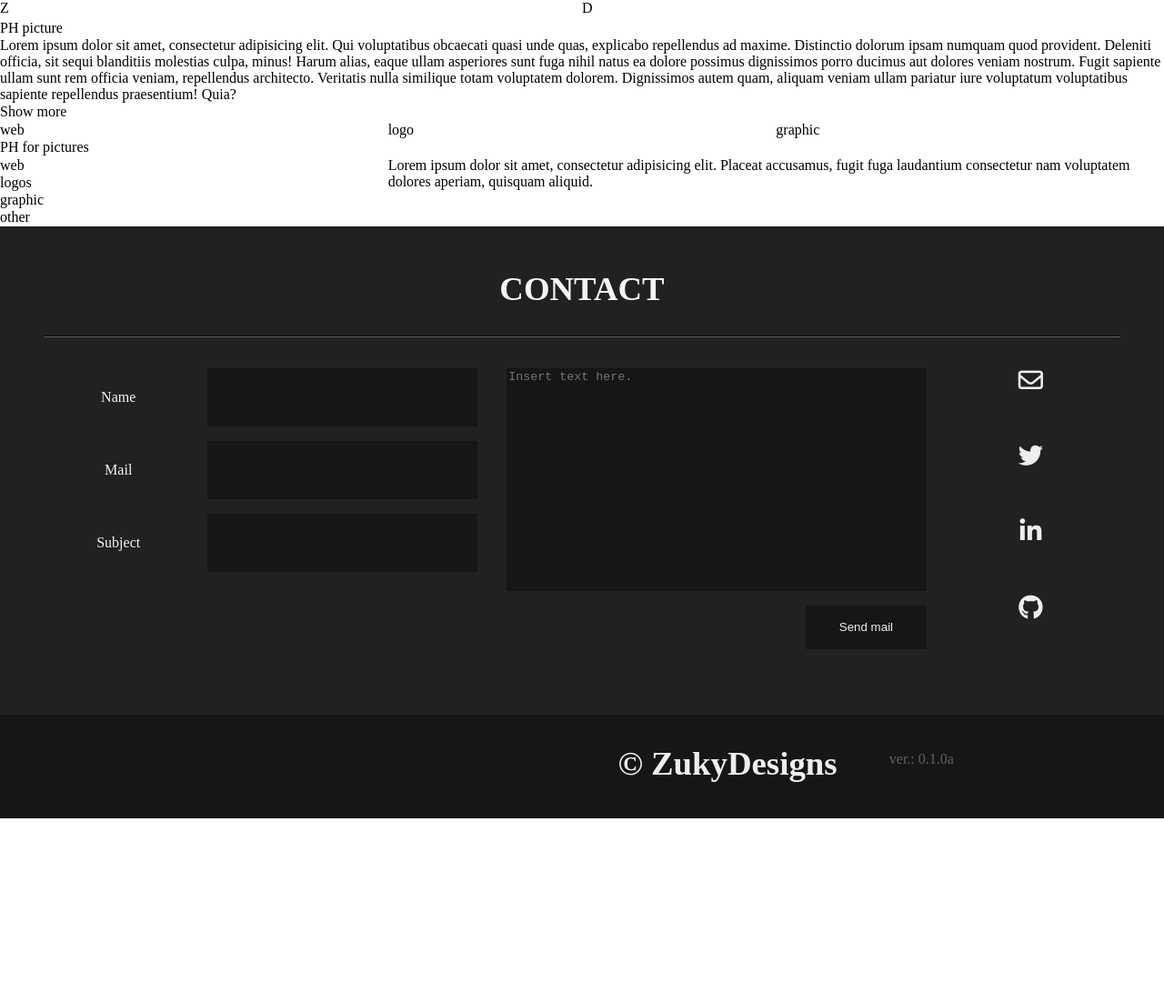
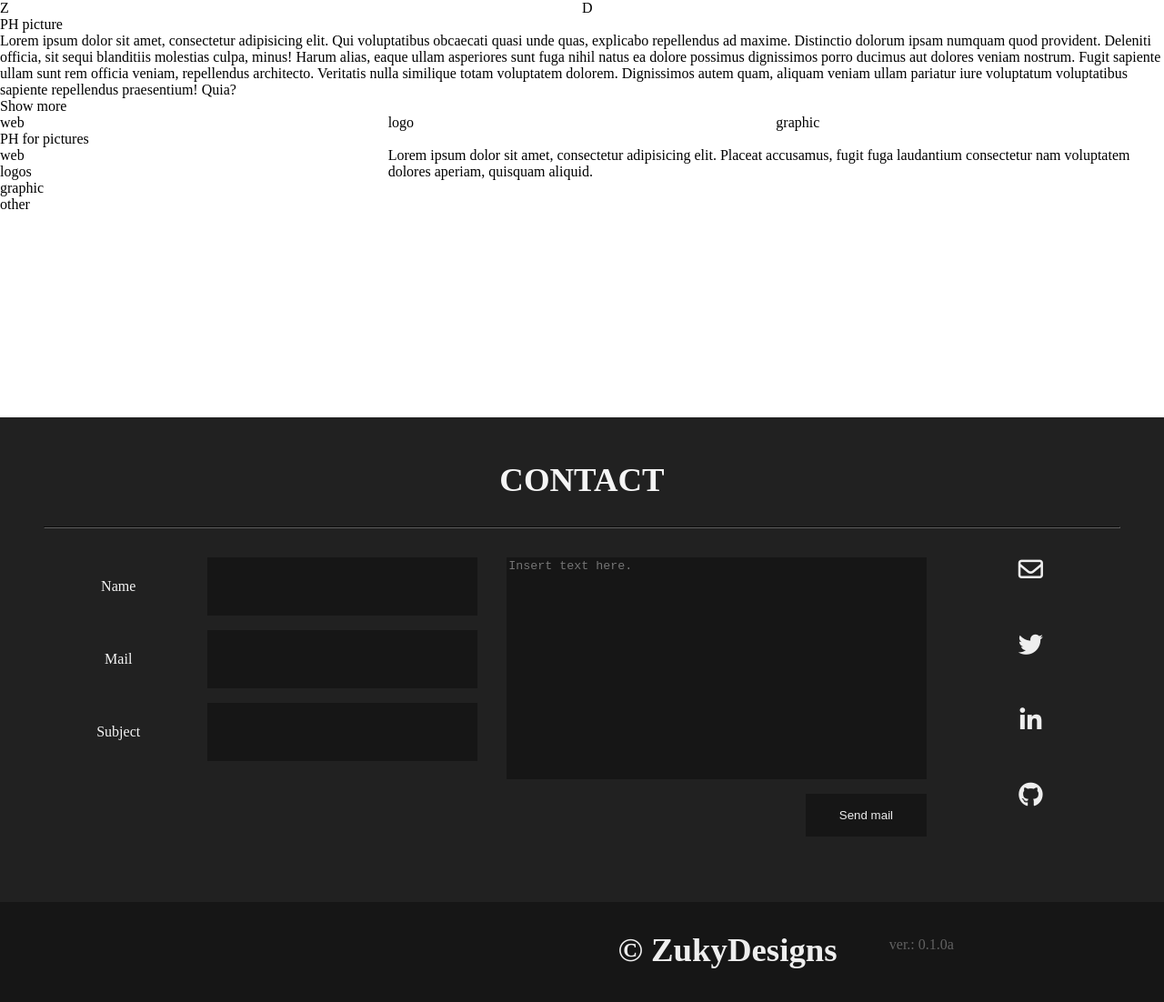
Before and after one commit to zuky-dev/zukydesigns.github.io, a Jekyll site: the page built from _pages/index.html, in a window 1280 px wide. Shown: the whole page at 91% size. Built offline with Jekyll 4.4.1, drawn with Linux system fonts in a browser that asks for light colours; nearby versions of some CDN libraries; before the commit the page ends 900 px from its top, so only the background shows below that.

Commit message:
next styling preparation

```diff
--- a/_layouts/temp.html
+++ b/_layouts/temp.html
@@ -11,11 +11,11 @@
   <link rel="stylesheet" href="../css/style.css">
 </head>
 <body>
-
+    <div class="grid">
 
       {{ content }}
 
-
+    </div>
 
   {% include scripts.html %}
 </body>
--- a/_pages/index.html
+++ b/_pages/index.html
@@ -10,4 +10,5 @@ permalink: /
 {% include about.html %}
 {% include portfolio.html %}
 {% include pricing.html %}
+<div class="gc12 hmin25"></div>
 {% include contact.html %}
```
